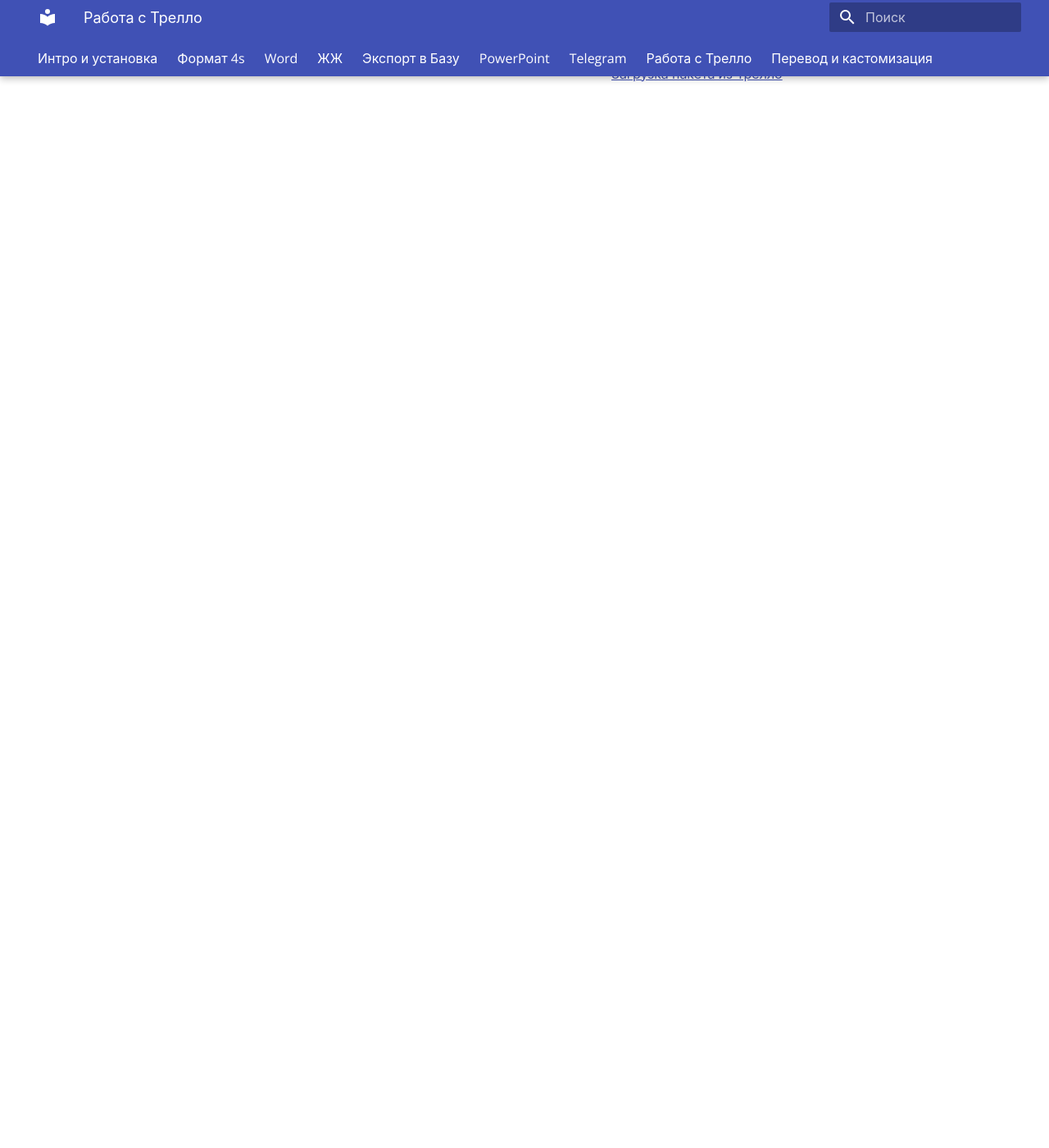
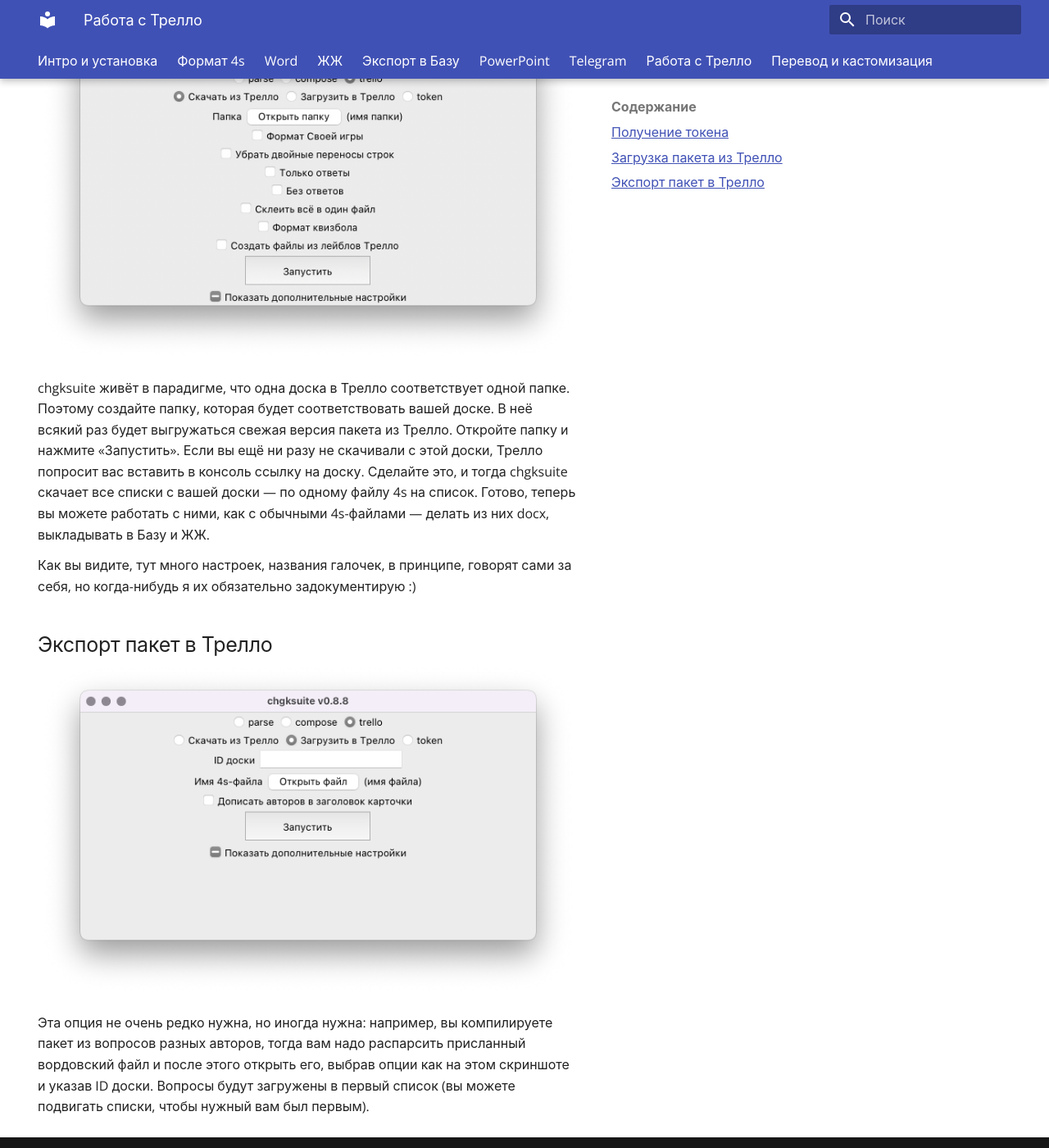
Before and after one commit to peczony/chgksuite, an MkDocs documentation site: the page built from docs/docs/trello.md, in a window 1280 px wide and 1400 px high, scrolled down 1307 px. Shown: the whole window at 82% size. Built offline with MkDocs 1.6.1 and Material for MkDocs 9.7.7, drawn with Linux system fonts in a browser that asks for light colours.

Commit message:
restore trello content

```diff
--- a/docs/docs/trello.md
+++ b/docs/docs/trello.md
@@ -18,3 +18,15 @@
 Токен действует месяц. Потом его можно обновить, ещё раз запустив команду получения токена.
 
 ## Загрузка пакета из Трелло
+
+![](images/trello_download.png)
+
+chgksuite живёт в парадигме, что одна доска в Трелло соответствует одной папке. Поэтому создайте папку, которая будет соответствовать вашей доске. В неё всякий раз будет выгружаться свежая версия пакета из Трелло. Откройте папку и нажмите «Запустить». Если вы ещё ни разу не скачивали с этой доски, Трелло попросит вас вставить в консоль ссылку на доску. Сделайте это, и тогда chgksuite скачает все списки с вашей доски — по одному файлу 4s на список. Готово, теперь вы можете работать с ними, как с обычными 4s-файлами — делать из них docx, выкладывать в Базу и ЖЖ.
+
+Как вы видите, тут много настроек, названия галочек, в принципе, говорят сами за себя, но когда-нибудь я их обязательно задокументирую :)
+
+## Экспорт пакет в Трелло
+
+![](images/trello_upload.png)
+
+Эта опция не очень редко нужна, но иногда нужна: например, вы компилируете пакет из вопросов разных авторов, тогда вам надо распарсить присланный вордовский файл и после этого открыть его, выбрав опции как на этом скриншоте и указав ID доски. Вопросы будут загружены в первый список (вы можете подвигать списки, чтобы нужный вам был первым).
```
